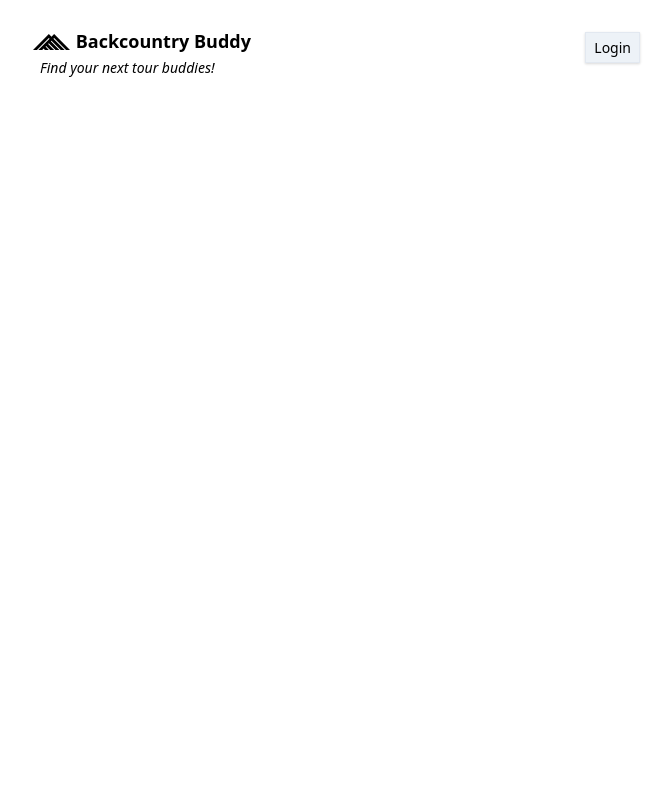
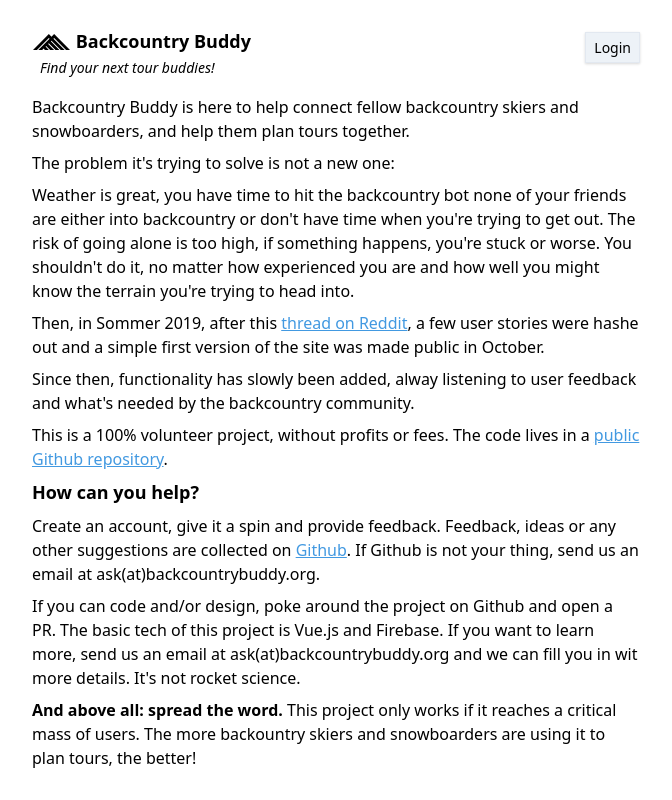
Before and after one commit to backcountry-buddy/bcb-vue-firebase, a Vue app: page /about in a window 1280 px wide. Shown: the whole page, without its empty margins (304-976 px from the left). Built offline with nearby package versions, Linux system fonts and the light colour scheme; no server answers; what vuefire would draw is missing.

Commit message:
adds about page

```diff
--- a/src/router.js
+++ b/src/router.js
@@ -22,6 +22,11 @@ const router = new Router({
       meta: {
         requiresAuth: true
       }
+    },
+    {
+      path: '/about',
+      component: () =>
+        import(/* webpackChunkName: "About" */ './views/About.vue')
     },
     {
       path: '/users/:uid',
--- /dev/null
+++ b/src/views/About.vue
@@ -0,0 +1,70 @@
+<template>
+  <div class="mt-4">
+    <p class="mb-2">
+      Backcountry Buddy is here to help connect fellow backcountry skiers and
+      snowboarders, and help them plan tours together.
+    </p>
+
+    <p class="mb-2">The problem it's trying to solve is not a new one:</p>
+
+    <p class="mb-2">
+      Weather is great, you have time to hit the backcountry bot none of your
+      friends are either into backcountry or don't have time when you're trying
+      to get out. The risk of going alone is too high, if something happens,
+      you're stuck or worse. You shouldn't do it, no matter how experienced you
+      are and how well you might know the terrain you're trying to head into.
+    </p>
+
+    <p class="mb-2">
+      Then, in Sommer 2019, after this
+      <a
+        class="link"
+        href="https://www.reddit.com/r/Spliddit/comments/b91g5y/any_tahoenorcal_people_wanna_get_together_for_a/"
+        >thread on Reddit</a
+      >, a few user stories were hashe out and a simple first version of the
+      site was made public in October.
+    </p>
+
+    <p class="mb-2">
+      Since then, functionality has slowly been added, alway listening to user
+      feedback and what's needed by the backcountry community.
+    </p>
+
+    <p class="mb-2">
+      This is a 100% volunteer project, without profits or fees. The code lives
+      in a
+      <a
+        class="link"
+        href="https://github.com/backcountry-buddy/bcb-vue-firebase"
+        >public Github repository</a
+      >.
+    </p>
+
+    <h2 class="my-2 font-semibold text-lg">How can you help?</h2>
+
+    <p class="mb-2">
+      Create an account, give it a spin and provide feedback. Feedback, ideas or
+      any other suggestions are collected on
+      <a
+        class="link"
+        href="
+    https://github.com/backcountry-buddy/bcb-vue-firebase/issues"
+        >Github</a
+      >. If Github is not your thing, send us an email at
+      ask(at)backcountrybuddy.org.
+    </p>
+
+    <p class="mb-2">
+      If you can code and/or design, poke around the project on Github and open
+      a PR. The basic tech of this project is Vue.js and Firebase. If you want
+      to learn more, send us an email at ask(at)backcountrybuddy.org and we can
+      fill you in wit more details. It's not rocket science.
+    </p>
+
+    <p class="mb-2">
+      <span class="font-semibold">And above all: spread the word.</span> This
+      project only works if it reaches a critical mass of users. The more
+      backountry skiers and snowboarders are using it to plan tours, the better!
+    </p>
+  </div>
+</template>
```
